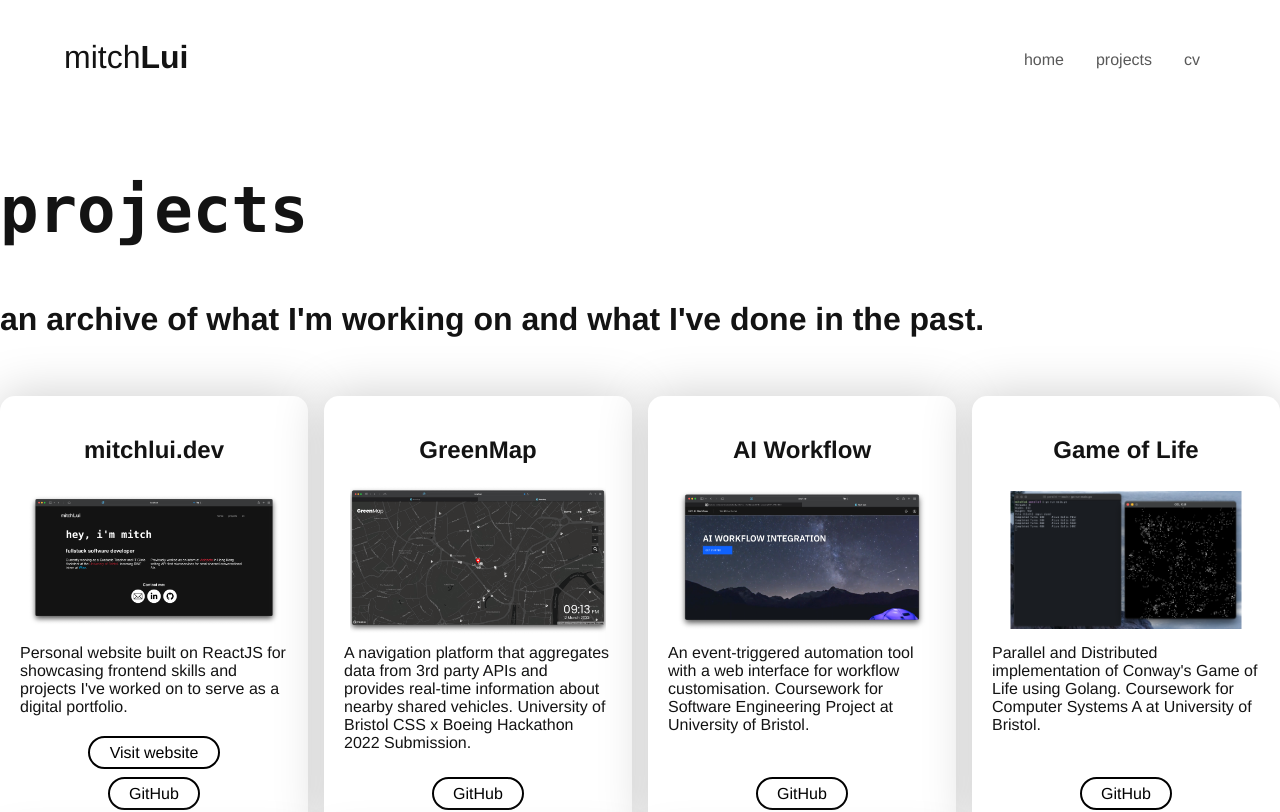
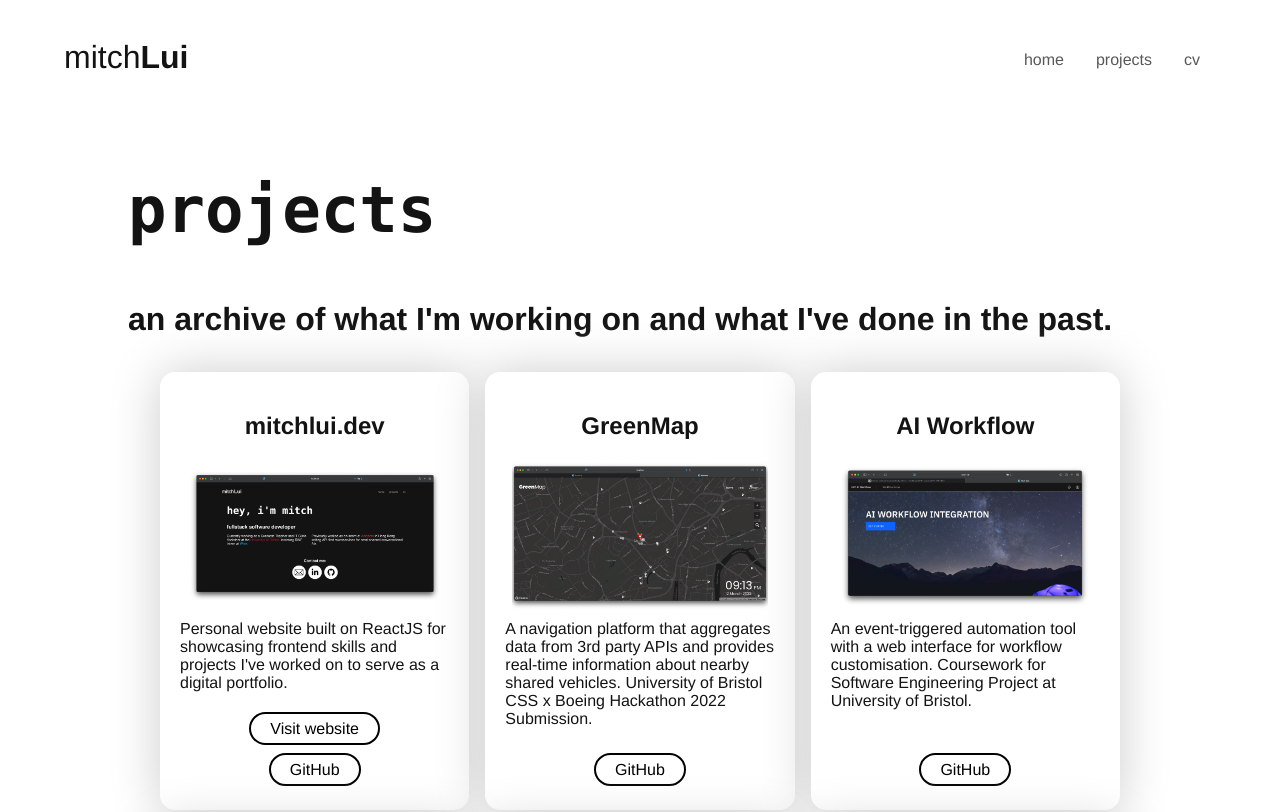
Before and after one commit to mitchLui/website, a React (Create React App) app in the folder client/: page /projects in a window 1280 px wide. Shown: the top 812 px of the page. Built offline with nearby package versions, Linux system fonts and the light colour scheme.

Commit message:
projects padding

```diff
--- a/client/src/components/Projects/Projects.js
+++ b/client/src/components/Projects/Projects.js
@@ -5,7 +5,7 @@ import "../Container/container.css";
 import "../Button/button.css";
 
 export const Projects = () =>
-    <section className={"projects-container"}>
+    <section className={"container"}>
         <div className={"project-header"}>
             <h1><code>projects</code></h1>
             <h2>an archive of what I'm working on and what I've done in the past.</h2>
--- a/client/src/components/Projects/projects.css
+++ b/client/src/components/Projects/projects.css
@@ -14,8 +14,7 @@
     display: grid;
     grid-template-columns: repeat(auto-fit, minmax(300px, 1fr));
     grid-gap: 1rem;
-    padding-top: 2rem;
-    padding-bottom: 2rem;
+    padding: 0.5rem 2rem;
 }
 
 .project {
```
